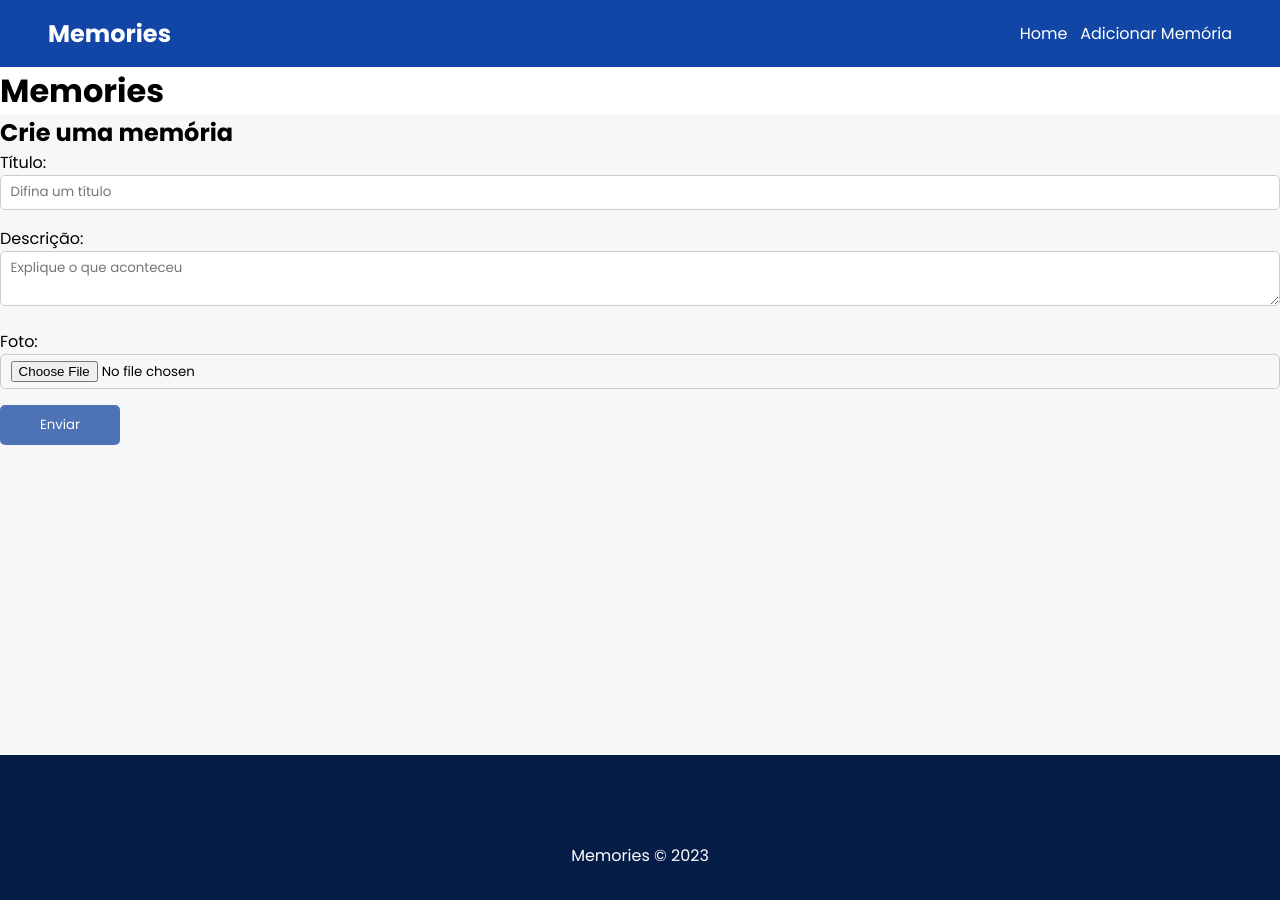
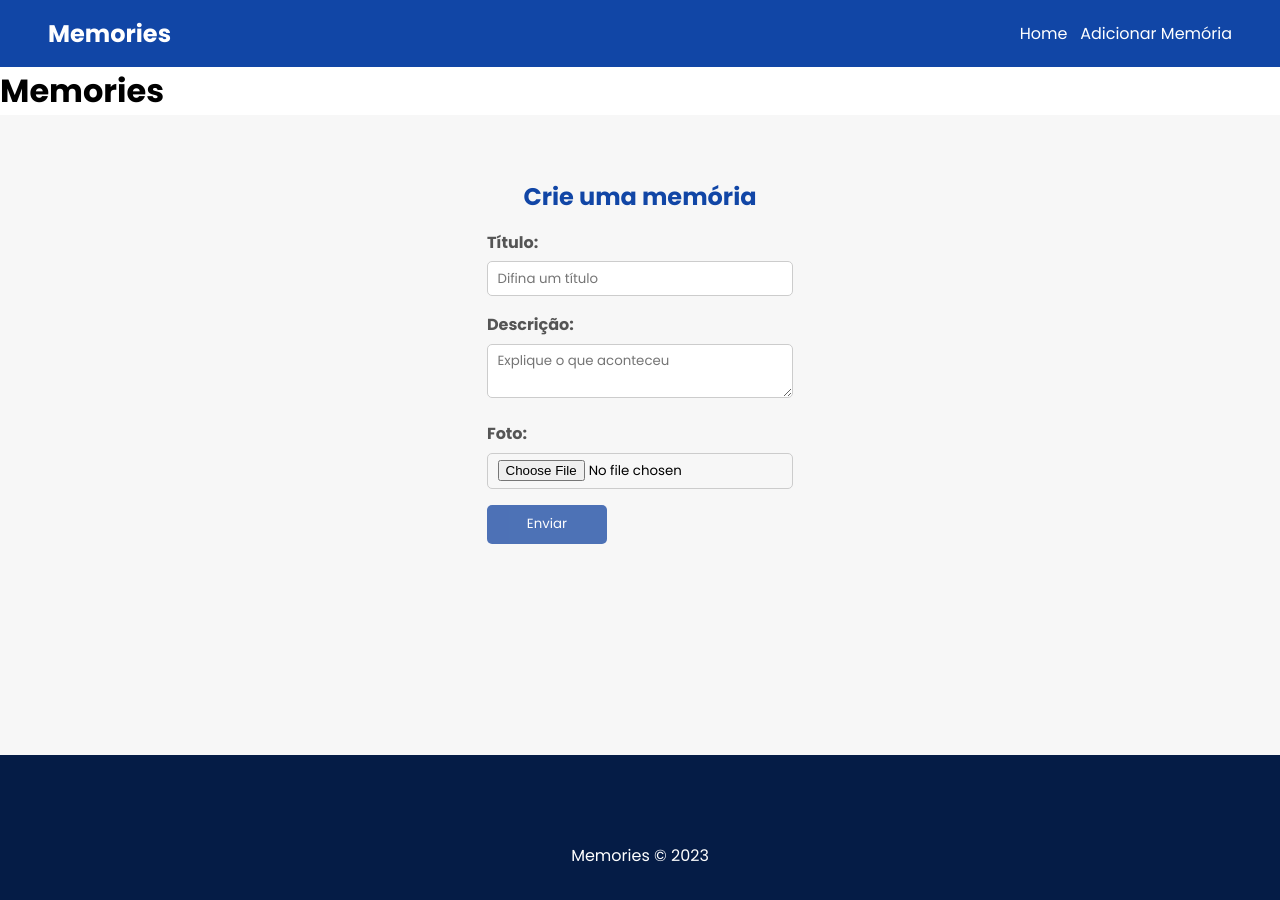
Before and after one commit to MaduReboucas/memories, a React (Vite) app in the folder frontend/: page /add-memory in a window 1280 px wide. Shown: the top 900 px of the page. Built offline with nearby package versions, Linux system fonts and the light colour scheme.

Commit message:
Css AddMemory

```diff
--- a/frontend/src/routes/AddMemory.css
+++ b/frontend/src/routes/AddMemory.css
@@ -0,0 +1,23 @@
+.add-memory-page {
+  display: flex;
+  flex-direction: column;
+  justify-content: center;
+  align-items: center;
+  padding: 2rem;
+}
+
+.add-memory-page h2 {
+  color: #1146a6;
+  padding: 2rem 0 1rem;
+  text-align: center;
+}
+
+.add-memory-page form {
+  max-width: 500px;
+}
+
+.add-memory-page p {
+  font-weight: bold;
+  color: #555;
+  margin-bottom: 0.4rem;
+}
```
